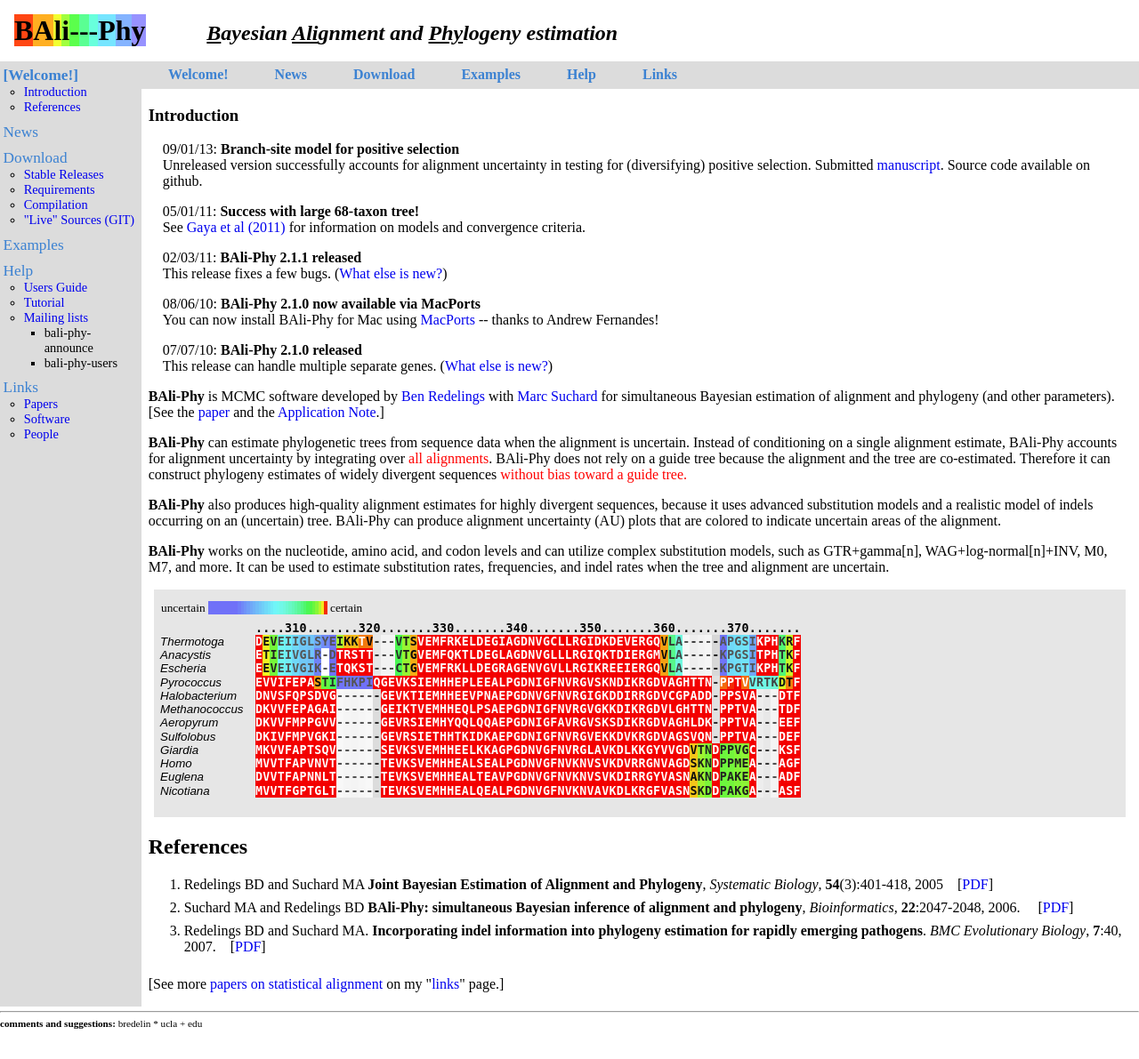
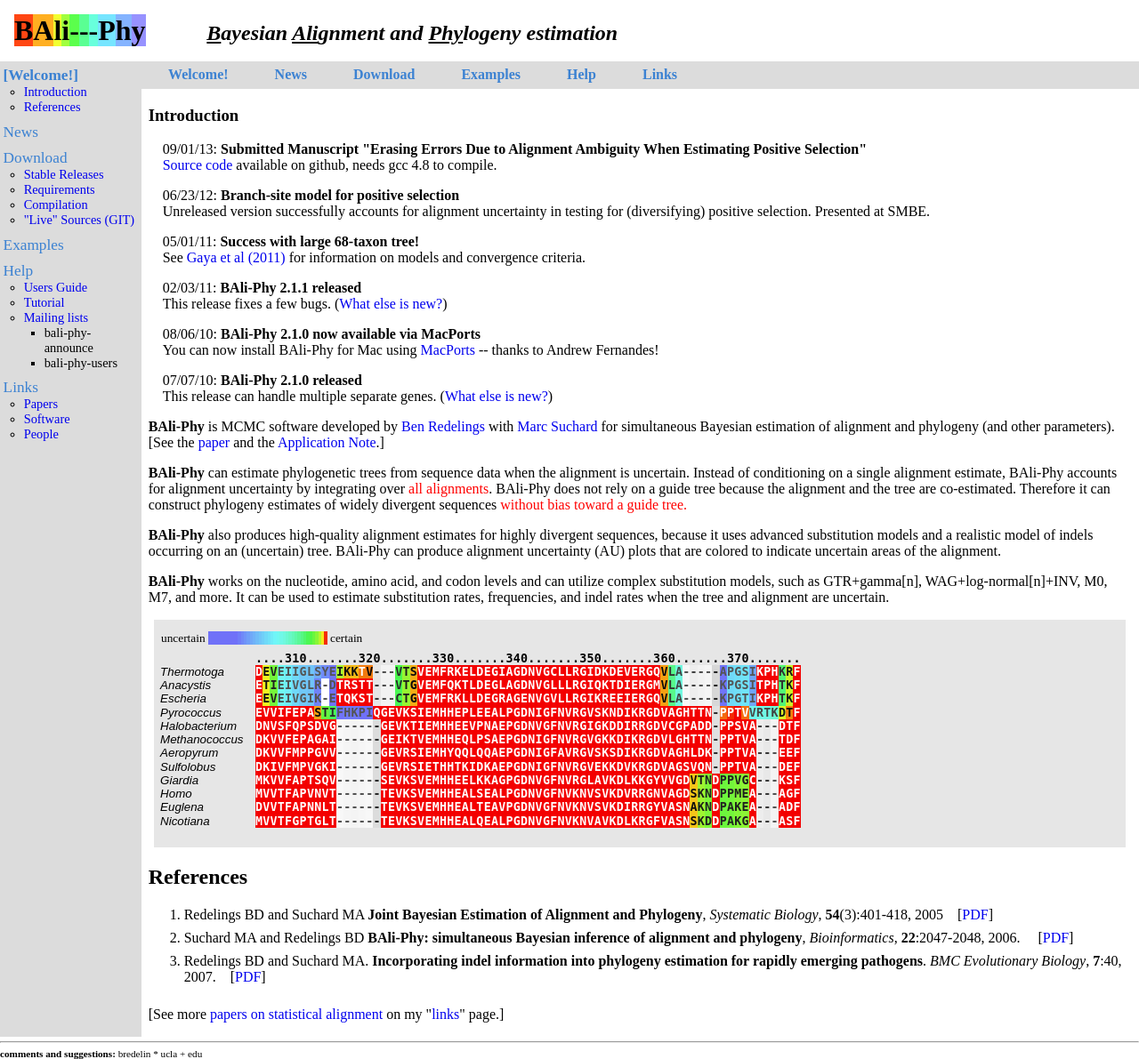
Before and after one commit to bredelings/php-bali-phy.org, a PHP site: page / in a window 1280 px wide. Shown: the whole page at 89% size. Before the commit the page ends 1157 px from the top, so only its background shows below. Run offline with PHP 8.4, Linux system fonts and the light colour scheme; data that the repository does not hold is empty.

Commit message:
Update.
Former-commit-id: 9e69ba4dce7638cfc3d16685bd424c1c692ab4b8

```diff
--- a/index.php
+++ b/index.php
@@ -27,10 +27,14 @@
 	    <h3><a name="intro">Introduction</a></h3>
 
 	    <div style="margin-left:1em">
-	      <p>09/01/13: <strong>Branch-site model for positive
+
+	      <p>09/01/13: <strong>Submitted Manuscript "Erasing Errors Due to Alignment Ambiguity When Estimating Positive Selection"</strong></br>
+	      <a href="https://github.com/bredelings/BAli-Phy">Source code</a> available on github, needs gcc 4.8 to compile.
+
+	      <p>06/23/12: <strong>Branch-site model for positive
 selection</strong></br>
 		Unreleased version successfully accounts for alignment
-uncertainty in testing for (diversifying) positive selection. Submitted <a href="branch-site-article.pdf">manuscript</a>.  Source code available on github.
+uncertainty in testing for (diversifying) positive selection. Presented at SMBE.
 	      <p>05/01/11: <strong>Success with large 68-taxon
 tree!</strong></br>
 	      See <a
```
